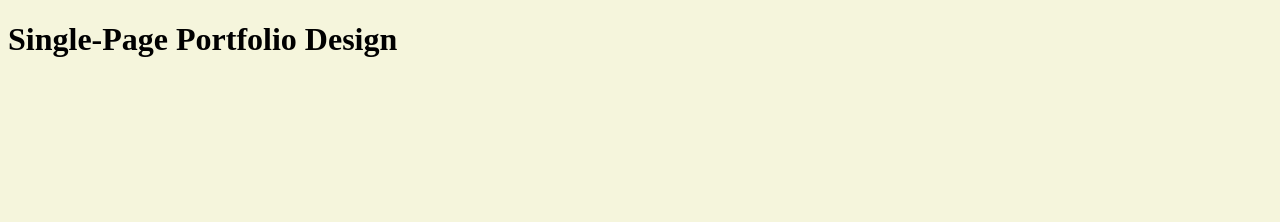
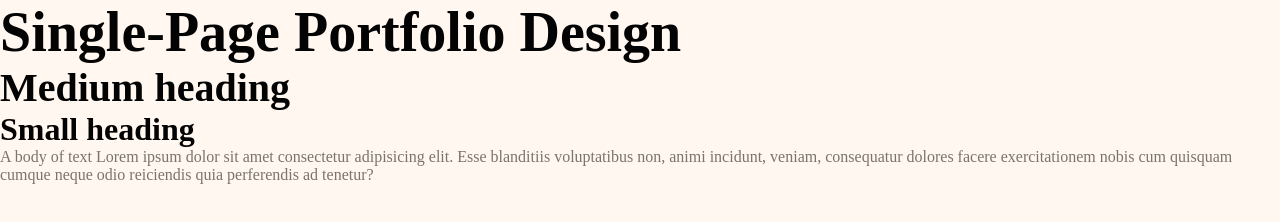
Before and after one commit to victorbruce/single-page-portfolio, a plain HTML site: page index.html in a window 1280 px wide. Drawn offline with Linux system fonts and the light colour scheme.

Commit message:
style: reset global styles and set base styles

```diff
--- a/index.html
+++ b/index.html
@@ -13,5 +13,8 @@
 <body>
 
 <h1>Single-Page Portfolio Design</h1>
+<h2>Medium heading</h2>
+<h3>Small heading</h3>
+<p>A body of text Lorem ipsum dolor sit amet consectetur adipisicing elit. Esse blanditiis voluptatibus non, animi incidunt, veniam, consequatur dolores facere exercitationem nobis cum quisquam cumque neque odio reiciendis quia perferendis ad tenetur?</p>
 </body>
 </html>
--- a/styles/index.css
+++ b/styles/index.css
@@ -1,4 +1,90 @@
-/* colors and fonts */
+/* Global Reset styles */
+*,
+*::before,
+*::after {
+  margin: 0;
+  padding: 0;
+  box-sizing: border-box;
+}
+
+/* Root Variables: Colors */
+:root {
+  --color-light-cream: #fff7f0;
+  --color-black: #030303;
+  --color-galatic-blue: #755cde;
+  --color-summer-yellow: #f6a560;
+  --color-pink: #f39e9e;
+  --color-light-red: #eb7565;
+  --color-cyan: #61c4b7;
+  --color-dark-purple: #552049;
+  --color-medium-brown: #7a746e;
+}
+
+html {
+  font-size: 16px;
+  scroll-behavior: smooth;
+}
+
+h1,
+h2,
+h3 {
+  color: var(--color-black);
+}
+
+p {
+  color: var(--color-medium-brown);
+}
+
+/* Font Sizes: Large Headings */
+h1 {
+  font-size: 2.25rem;
+}
+
+@media (min-width: 768px) {
+  h1 {
+    font-size: 2.75rem;
+  }
+}
+
+@media (min-width: 1024px) {
+  h1 {
+    font-size: 3.5rem;
+  }
+}
+
+/* Font Sizes: Medium Headings */
+h2 {
+  font-size: 1.625rem;
+}
+
+@media (min-width: 768px) {
+  h2 {
+    font-size: 2rem;
+  }
+}
+
+@media (min-width: 1024px) {
+  h2 {
+    font-size: 2.5rem;
+  }
+}
+
+/* Font Sizes: Small Headings */
+h3 {
+  font-size: 1.5rem;
+}
+
+@media (min-width: 768px) {
+	h3 {
+		font-size: 2rem;
+	}
+}
+
+p {
+	font-size: 1rem;
+}
+
+
 body {
-	background-color: beige;
+  background-color: var(--color-light-cream);
 }
```
Also changed, not shown: 1 other file.
